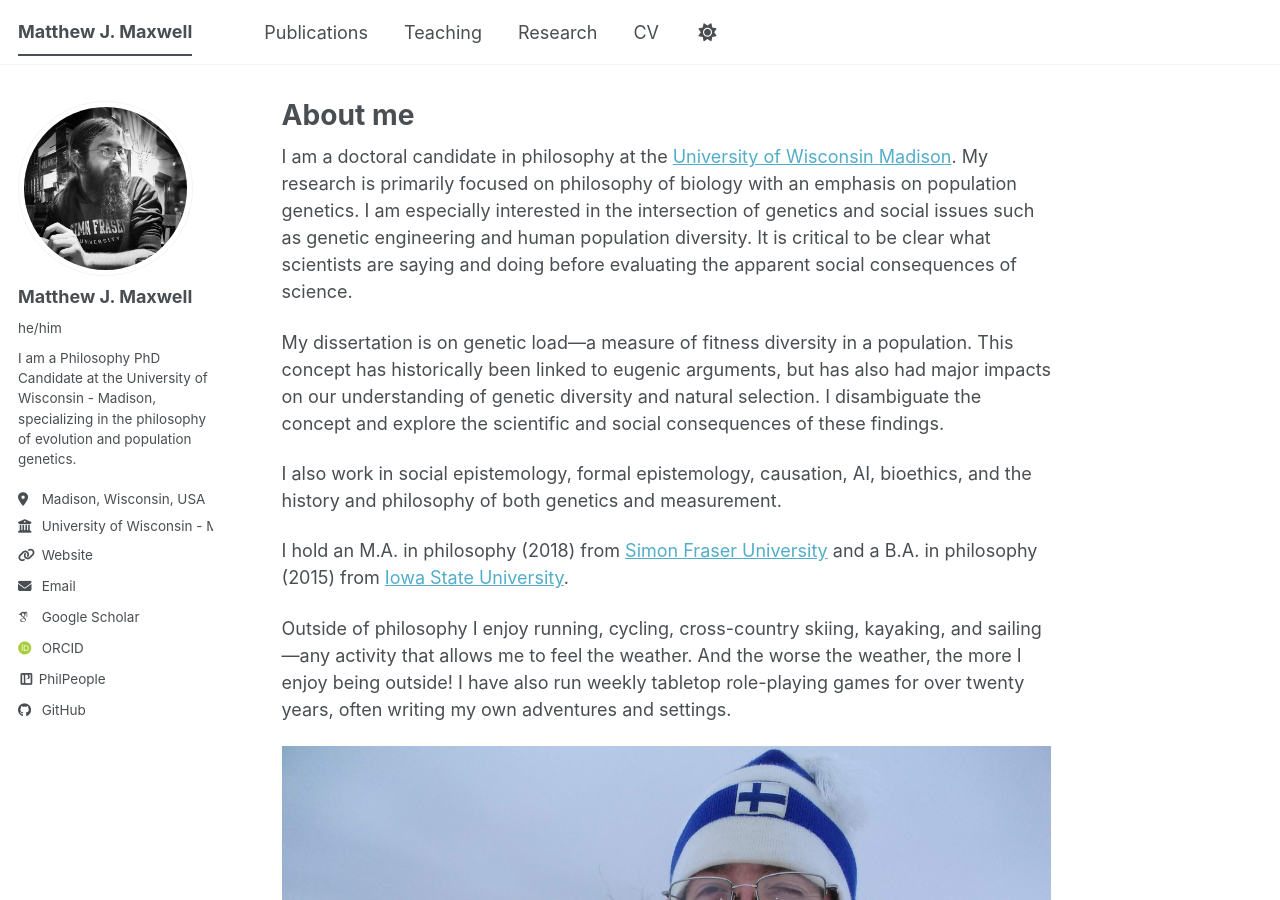
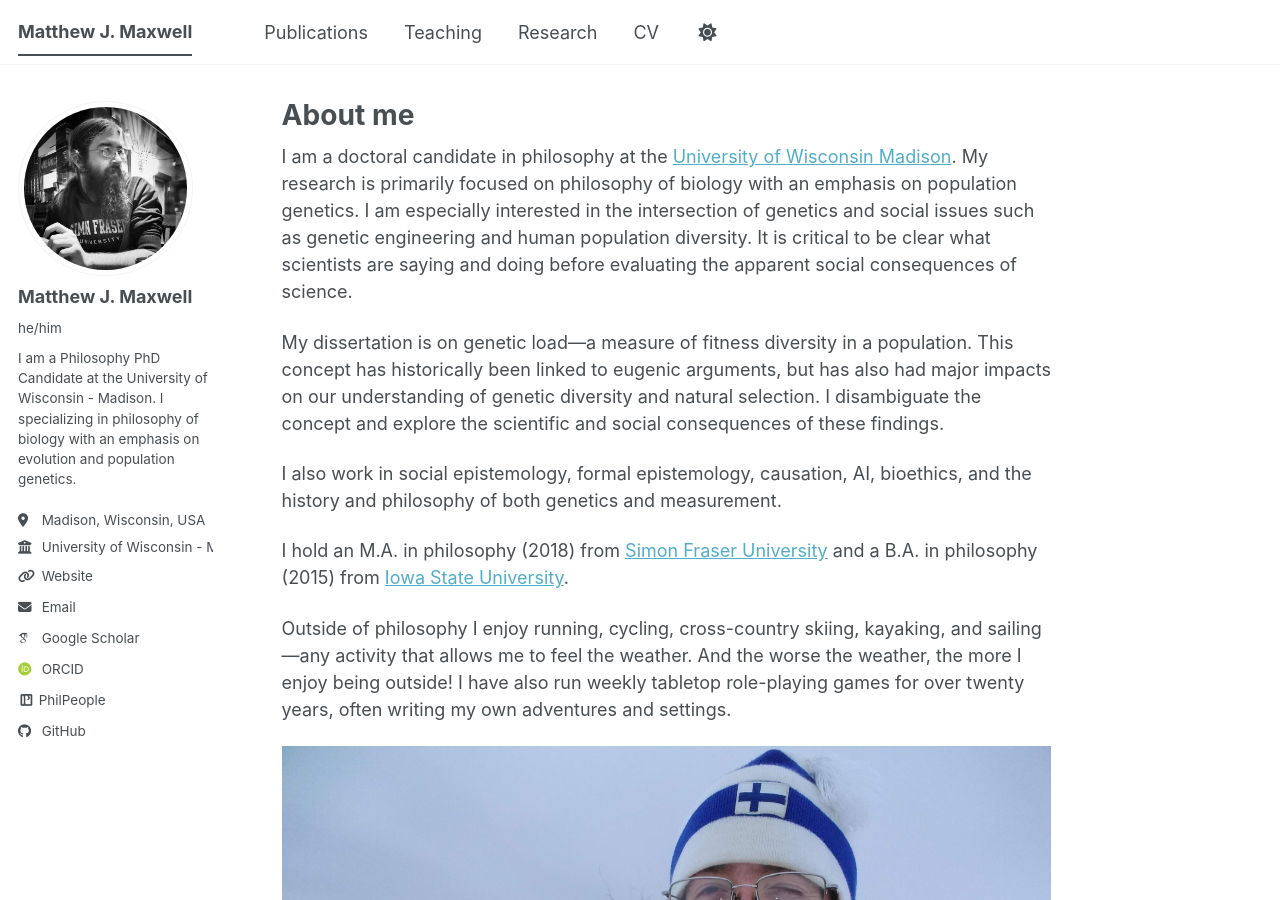
Before and after one commit to mattjmaxwell/mattjmaxwell.github.io, a Jekyll site: the page built from _pages/about.md, in a window 1280 px wide and 900 px high. Built offline with Jekyll 4.4.1, drawn with Linux system fonts in a browser that asks for light colours; some web fonts are replaced; a script bundle is joined from its source files by our own code; library files that are not in the unit come from our copies.

Commit message:
Update _config.yml

```diff
--- a/_config.yml
+++ b/_config.yml
@@ -26,7 +26,7 @@ author:
   avatar           : "Matt-Maxwell-300x300.jpg"
   name             : "Matthew J. Maxwell"
   pronouns         : "he/him"
-  bio              : "I am a Philosophy PhD Candidate at the University of Wisconsin - Madison, specializing in the philosophy of evolution and population genetics."
+  bio              : "I am a Philosophy PhD Candidate at the University of Wisconsin - Madison.  I specializing in philosophy of biology with an emphasis on evolution and population genetics."
   location         : "Madison, Wisconsin, USA"
   employer         : "University of Wisconsin - Madison"
   uri              : "https://philosophy.wisc.edu/staff/maxwell-matthew/"
```
